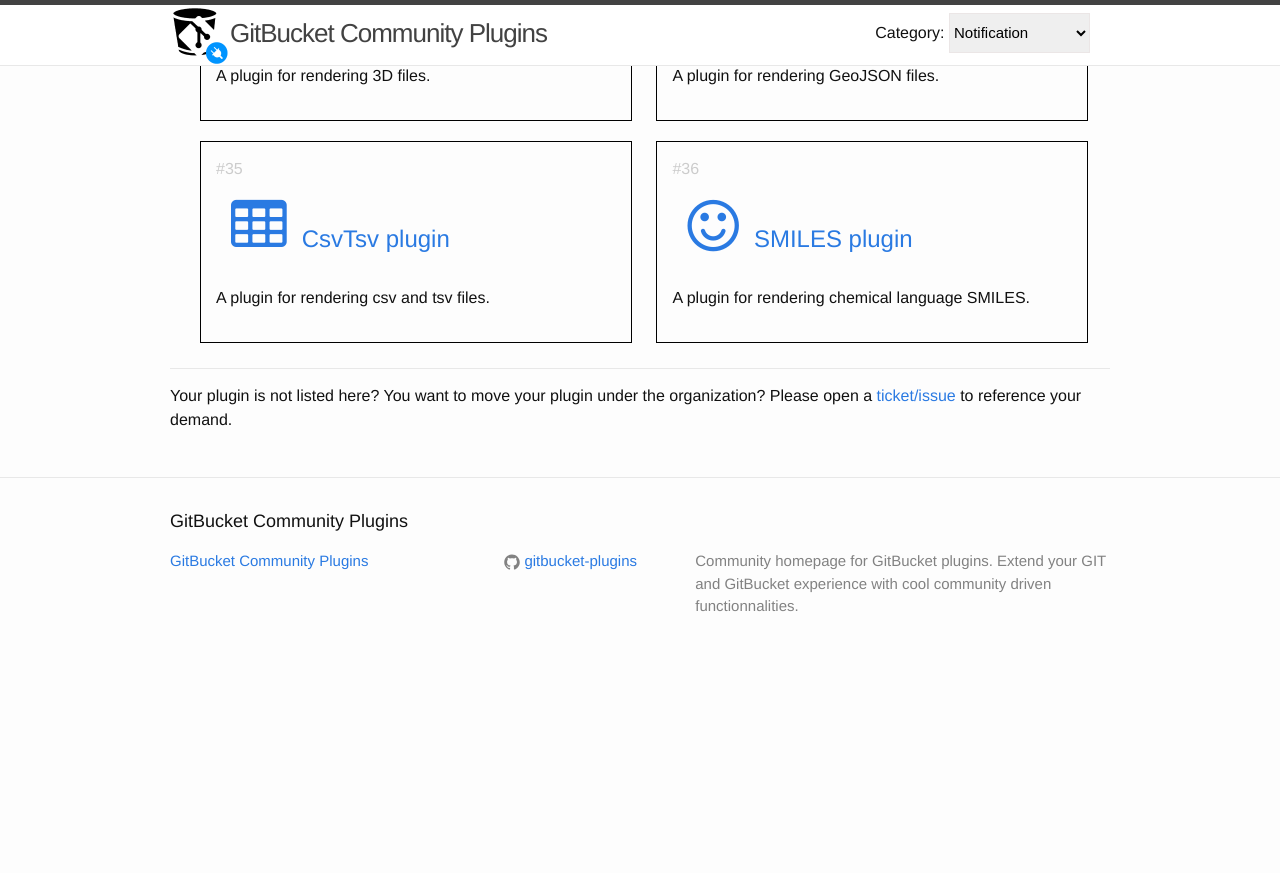
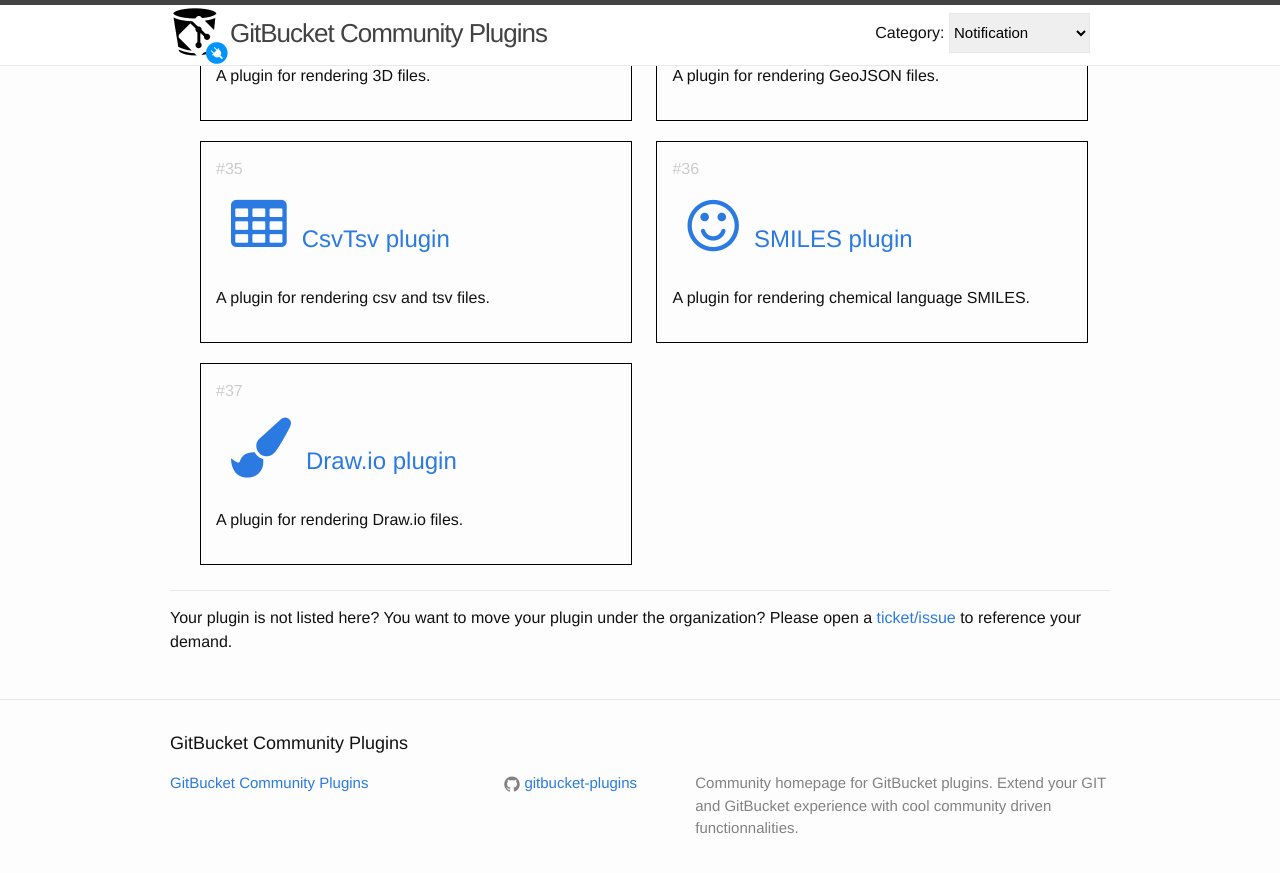
Before and after one commit to gitbucket-plugins/gitbucket-plugins.github.io, a Jekyll site: the page built from index.html, in a window 1280 px wide and 900 px high, scrolled down 5041 px. Shown: the top 873 px of the window. Built offline with Jekyll 4.4.1, drawn with Linux system fonts in a browser that asks for light colours; before the commit the page ends 5719 px from its top, so only the background shows below that.

Commit message:
add gitbucket-drawio-plugin (#55)
Co-authored-by: yunosuke.ishikawa <yunosuke.ishikawa@agc.com>

```diff
--- a/_data/plugins.yml
+++ b/_data/plugins.yml
@@ -261,3 +261,9 @@
       url: https://github.com/onukura/gitbucket-smiles-plugin
       icon: fa fa-smile-o
       distributed: false
+
+    - name: Draw.io plugin
+      description: A plugin for rendering Draw.io files.
+      url: https://github.com/onukura/gitbucket-drawio-plugin
+      icon: fa fa-paint-brush
+      distributed: false
```
